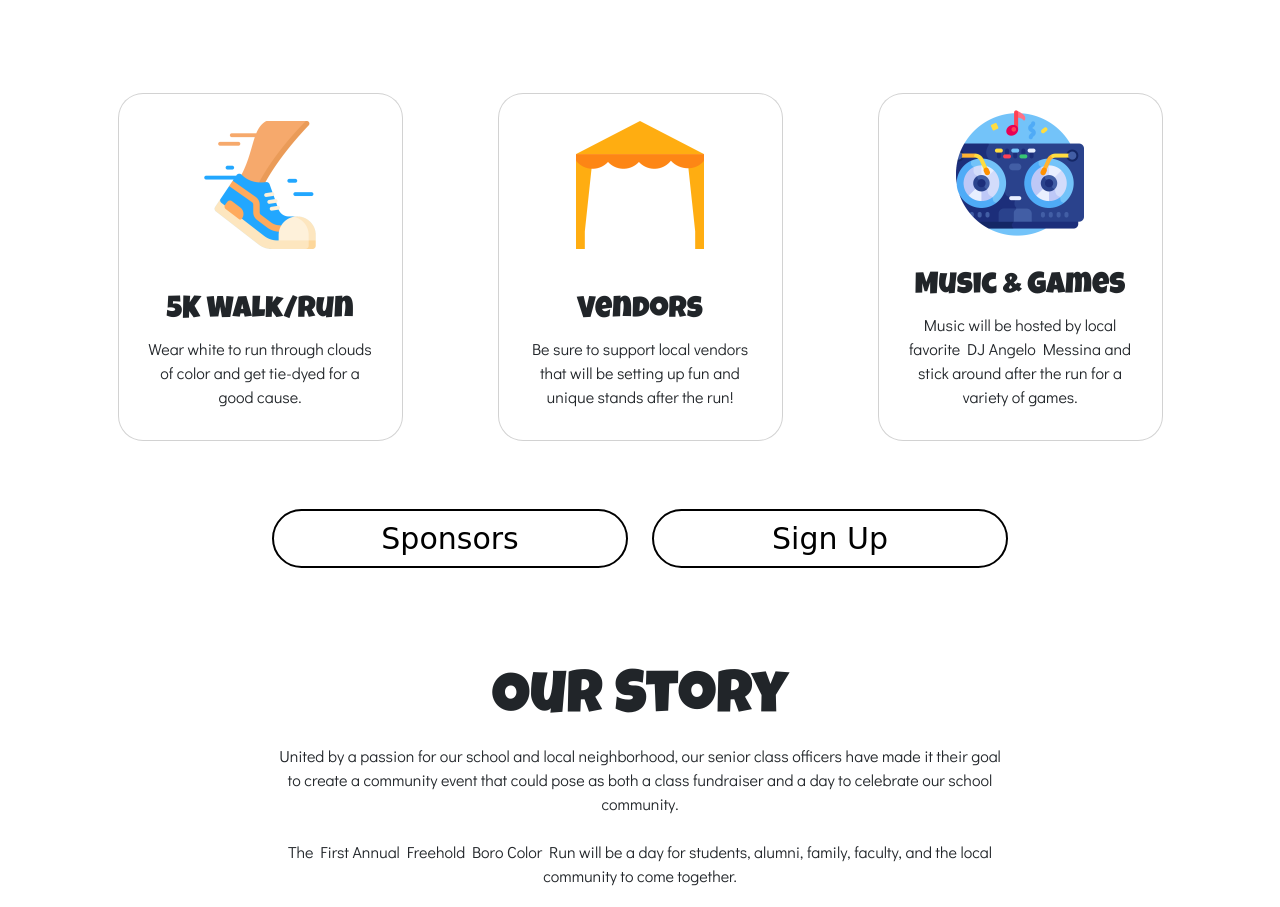
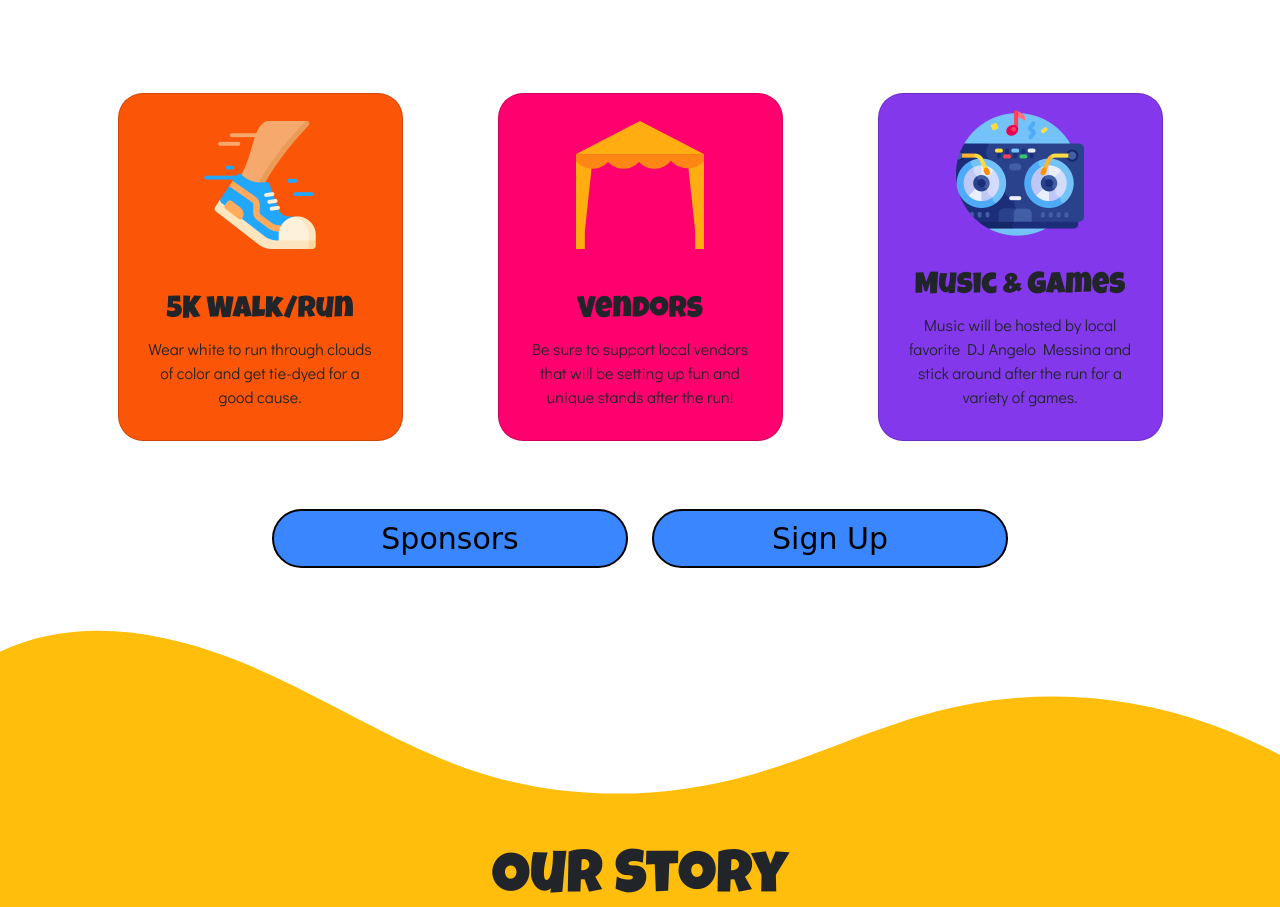
Before and after one commit to matthewkouveliotes/ColorRun, a plain HTML site: page index.html in a window 1280 px wide. Shown: the part 525-1432 px from the top of the page. Drawn offline with nearby package versions, Linux system fonts and the light colour scheme; a web font is replaced by a local one.

Commit message:
Added Styles/Color
Changed the Index Styles and structure with CSS and added a theme of colors.

```diff
--- a/css/style.css
+++ b/css/style.css
@@ -13,6 +13,11 @@ font-family: 'Didact Gothic', sans-serif;*/
     --fs-nav: clamp(1rem, 0.5rem + 1.75vw, 1.3rem);
     --fs-button: clamp(.25rem, 0.3846rem + 2.4038vw, 1.875rem);
 }
+
+body {
+    overflow-x: hidden; /* Hide horizontal scrollbar */
+  }
+
 
 /* FONTS */
 small {
@@ -95,3 +100,58 @@ h4 {
 img.rounded {
     border-radius: 20px!important;
 }
+
+/*
+CJ's CSS
+
+https://coolors.co/palette/ffbe0b-fb5607-ff006e-8338ec-3a86ff
+*/
+
+#cardOne{
+    background-color: #FB5607;
+}
+#cardTwo{
+    background-color: #FF006E;
+}
+#cardThree{
+    background-color: #8338EC;
+}
+#buttonOne{
+    background-color: #FFBE0B;
+}
+.buttonTwo{
+    background-color: #3A86FF;
+}
+
+.container-fluid{
+    --bs-gutter-x: 0rem!important;
+}
+
+.custom-shape-divider-bottom-1679318855 {
+    bottom: 0;
+    left: 0;
+    width: 100%;
+    overflow: hidden;
+    line-height: 0;
+    transform: rotate(180deg);
+}
+
+.custom-shape-divider-bottom-1679318855 svg {
+    position: relative;
+    display: block;
+    width: calc(100% + 1.3px);
+    height: 180px;
+}
+
+.custom-shape-divider-bottom-1679318855 .shape-fill {
+    fill: #FFBE0B;
+}
+.bottomContainer{
+    background-color: #FFBE0B;
+}
+#colorRunIMG{
+    border-radius: 25px;
+}
+.fillerone{
+    height: 3.5vw;
+}
--- a/index.html
+++ b/index.html
@@ -54,7 +54,7 @@
         <!-- REGISTER BUTTON ROW -->
         <div class="row mb-3">
           <div class="col">
-              <a href="registration.html" class="square-btn">REGISTER NOW!</a>
+              <a href="registration.html" class="square-btn" id="buttonOne">REGISTER NOW!</a>
           </div>
       </div>
       <!-- DETAILS ROW -->
@@ -73,7 +73,7 @@
     </div><!-- Photo by <a href="https://unsplash.com/@maximebhm?utm_source=unsplash&utm_medium=referral&utm_content=creditCopyText">Maxime Bhm</a> on <a href="https://unsplash.com/photos/icyZmdkCGZ0?utm_source=unsplash&utm_medium=referral&utm_content=creditCopyText">Unsplash</a> -->
     <!-- END SPLASH SCREEN -->
     <div class="row justify-content-around mt-5">
-      <div class="col-10 col-lg-3 mx-lg-0 card">
+      <div class="col-10 col-lg-3 mx-lg-0 card" id="cardOne">
         <div class="card-icon">
           <img class="img-fluid" src="img/icons/run.png" alt="Run icons created by Freepik - Flaticon">
         </div>
@@ -82,7 +82,7 @@
         </p>
       </div>
 
-      <div class="col-10 col-lg-3 mx-lg-0 card">
+      <div class="col-10 col-lg-3 mx-lg-0 card" id="cardTwo">
         <div class="card-icon">
           <img class="img-fluid" src="img/icons/tent.png" alt="Tent icons created by Pause08 - Flaticon">
         </div>
@@ -91,7 +91,7 @@
         </p>
       </div>
 
-      <div class="col-10 col-lg-3 mx-lg-0 card">
+      <div class="col-10 col-lg-3 mx-lg-0 card" id="cardThree">
         <div class="card-icon">
           <img class="img-fluid" src="img/icons/dj-mixer.png" alt="Dj mixer icons created by Freepik - Flaticon">
         </div>
@@ -102,12 +102,22 @@
     </div>
     <div class="row text-center justify-content-center my-5">
       <div class="col-10 col-md-4 mb-3 mb-lg-0">
-      <a href="sponsors.html" class="pill-btn">Sponsors</a>
+      <a href="sponsors.html" class="pill-btn buttonTwo">Sponsors</a>
       </div>
       <div class="col-10 col-md-4">
-      <a href="registration.html" class="pill-btn">Sign Up</a>
+      <a href="registration.html" class="pill-btn buttonTwo">Sign Up</a>
       </div>
     </div>
+</div>
+
+<div class="container-fluid">
+  <div class="custom-shape-divider-bottom-1679318855">
+    <svg data-name="Layer 1" xmlns="http://www.w3.org/2000/svg" viewBox="0 0 1200 120" preserveAspectRatio="none">
+        <path d="M321.39,56.44c58-10.79,114.16-30.13,172-41.86,82.39-16.72,168.19-17.73,250.45-.39C823.78,31,906.67,72,985.66,92.83c70.05,18.48,146.53,26.09,214.34,3V0H0V27.35A600.21,600.21,0,0,0,321.39,56.44Z" class="shape-fill"></path>
+    </svg>
+</div>
+</div>
+<div class="container-fluid text-center bottomContainer">
     <div class="row">
       <div class="col-8 mt-5">
         <h1>Our Story</h1>
@@ -117,12 +127,14 @@
           The First Annual Freehold Boro Color Run will be a day for students, alumni, family, faculty, and the local community to come together.</p>
       </div>
     </div>
-    <div class="row my-5">
+    <div class="row mt-5">
       <div class="col-8 mt-5">
         <h1>Support Our Seniors!</h1>
-        <img class="img-fluid" src="img/maxime-bhm-icyZmdkCGZ0-unsplash.jpg" alt="Color Run Stock Photo">
+        <img class="img-fluid" id="colorRunIMG" src="img/maxime-bhm-icyZmdkCGZ0-unsplash.jpg" alt="Color Run Stock Photo">
       </div>
     </div>
+<div class="fillerone"></div>
+
     <footer>
 
     </footer>
```
